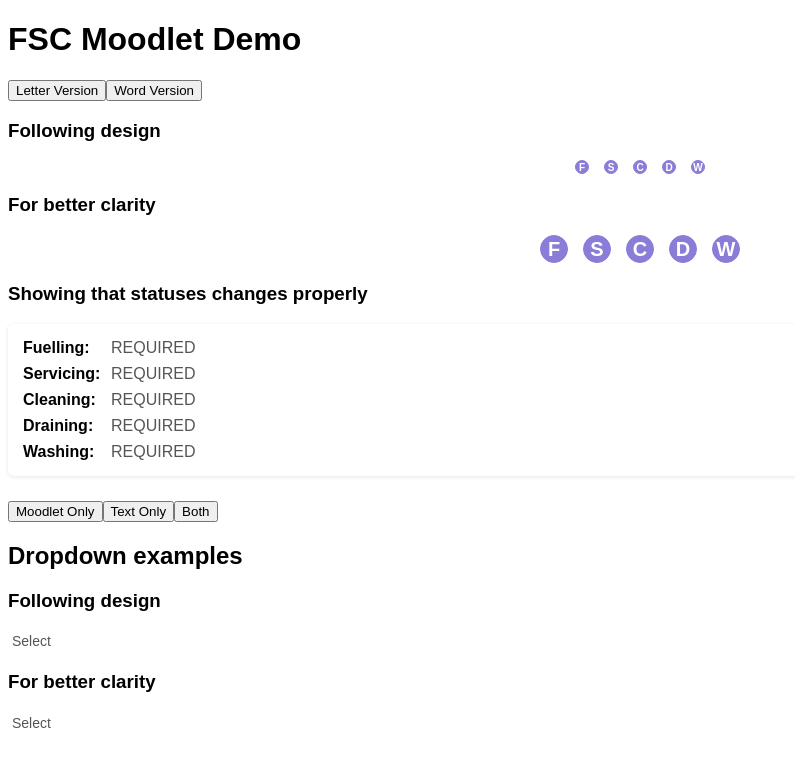
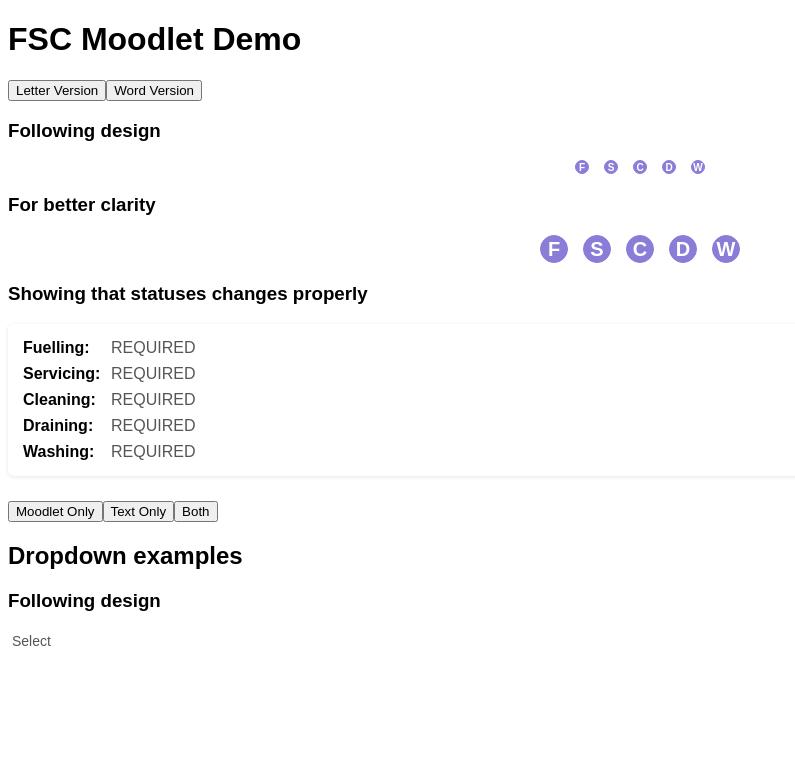
Before and after one commit to MariusTanase/Moodlet-Homework, a React (Vite) app: page / in a window 1280 px wide. Shown: the top 766 px of the page, without its empty margins (0-795 px from the left). Built offline with nearby package versions, Linux system fonts and the light colour scheme.

Commit message:
Refactor code for consistency and readability across CSS and JSX files

```diff
--- a/src/App.css
+++ b/src/App.css
@@ -1,6 +1,6 @@
 @import url('https://fonts.googleapis.com/css2?family=Public+Sans:ital,wght@0,100..900;1,100..900&display=swap');
 
-html{
+html {
     font-family: 'Public-Sans', sans-serif;
     font-size: 16px;
     box-sizing: border-box;
--- a/src/App.jsx
+++ b/src/App.jsx
@@ -5,7 +5,7 @@ import MoodletDropdown from './components/MoodletDropdown/MoodletDropdown';
 
 // some default moodlet types that follows the design + extra examples
 export const MOODLET_TYPES = {
-  F: { letter: 'F', word: 'Fuelling' , options: ['F1', 'F2', 'F3', 'F4'] },
+  F: { letter: 'F', word: 'Fuelling', options: ['F1', 'F2', 'F3', 'F4'] },
   S: { letter: 'S', word: 'Servicing', options: ['S1', 'S2', 'S3', 'S4'] },
   C: { letter: 'C', word: 'Cleaning', options: ['C1', 'C2', 'C3', 'C4'] },
   D1: { letter: 'D', word: 'Draining', options: ['D1'] },
@@ -110,14 +110,6 @@ function App() {
             optionViewMode={optionViewMode}
           />
         </div>
-        <div>
-          <h3>For better clarity</h3>
-          <MoodletDropdown
-            moodletTypes={MOODLET_TYPES}
-            styleType="clarity"
-            optionViewMode={optionViewMode}
-          />
-        </div>
       </div>
     </div>
   );
--- a/src/components/Moodlet/Moodlet.css
+++ b/src/components/Moodlet/Moodlet.css
@@ -48,7 +48,7 @@
   border-radius: 2rem;
 }
 
-.moodlet.letter{
+.moodlet.letter {
   height: 14px;
   width: 14px;
   font-size: 10px;
@@ -86,7 +86,7 @@
   border: 1px solid #319B31;
 }
 
-.moodlet-clarity{
+.moodlet-clarity {
   display: flex;
   width: fit-content;
   height: 24px;
@@ -96,7 +96,7 @@
   color: #fff;
 }
 
-.moodlet-clarity.letter{
+.moodlet-clarity.letter {
   height: 28px;
   width: 28px;
   font-size: 20px;
--- a/src/components/MoodletDropdown/MoodletDropdown.css
+++ b/src/components/MoodletDropdown/MoodletDropdown.css
@@ -17,9 +17,11 @@
   background: #fff;
   border: 1px solid #8a7dd8;
   border-radius: 8px;
-  box-shadow: 0 4px 12px rgba(0,0,0,0.1);
+  box-shadow: 0 4px 12px rgba(0, 0, 0, 0.1);
   padding: 4px 0;
   z-index: 10;
+  scrollbar-width: thin;
+  scrollbar-color: #A89DC8 transparent;
 }
 
 .dropdown-container button {
@@ -35,7 +37,6 @@
   font-family: 'Public-Sans', sans-serif;
 }
 
-/* Button select styles */
 .button-select {
   display: flex;
   align-items: center;
@@ -88,7 +89,6 @@
   color: #555;
 }
 
-/* Styling for the selected display in the button */
 .moodlet.with-text,
 .moodlet-clarity.with-text {
   display: flex;
--- a/src/components/MoodletDropdown/MoodletDropdown.jsx
+++ b/src/components/MoodletDropdown/MoodletDropdown.jsx
@@ -94,7 +94,6 @@ const MoodletDropdown = ({
         <ul className="dropdown-menu">
           {OPTIONS.map((opt) => {
             const isSelected = selectedId === opt.id;
-
             return (
               <li key={opt.id} className="dropdown-item">
                 <button
```
Also changed, not shown: src/components/Moodlet/Moodlet.jsx (line endings or trailing spaces). Lines whose indentation alone changed are shown as unchanged.
